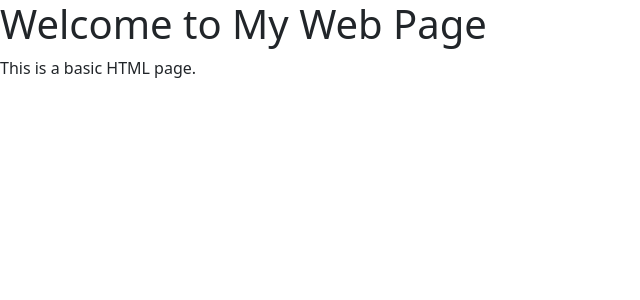
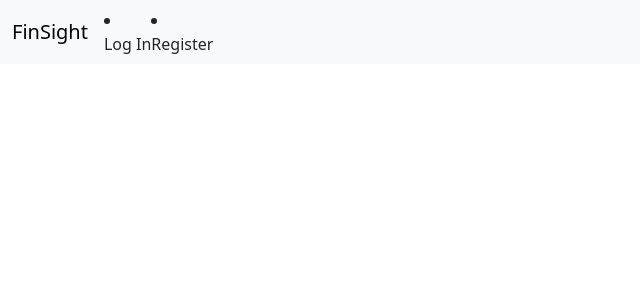
Before and after one commit to drakeclaimber/Final-Project-for-CS50, a Flask app: template templates/layout.html in a window 1280 px wide. Shown: the top 300 px of the page, without its empty margins (0-640 px from the left). Run offline with Flask 3, Linux system fonts and the light colour scheme; the template is opened without the code that fills it, so the values that code supplies are empty.

Commit message:
I have created navbar and some new templates

```diff
--- a/templates/layout.html
+++ b/templates/layout.html
@@ -24,7 +24,54 @@
 		<title>FinSight</title>
 	</head>
 	<body>
-		<h1>Welcome to My Web Page</h1>
-		<p>This is a basic HTML page.</p>
+		<!--Навигационная панель с классами от Bootstrap-->
+    <nav class="navbar navbar-expand-lg navbar-light bg-light">
+      <div class="container-fluid">
+        <a class="navbar-brand" href="/">FinSight</a>
+        <button
+          class="navbar-toggler"
+          type="button"
+          data-bs-toggle="collapse"
+          data-bs-target="#navbarNav"
+          aria-controls="navbarNav"
+          aria-expanded="false"
+          aria-label="Toggle navigation"
+        >
+          <span class="navbar-toggler-icon"></span>
+        </button>
+        <div class="collapse navbar-collapse" id="navbarNav">
+          <!--Если пользователь зарегестрирован-->
+          {% if session["user_id"] %}
+          <ul class="navbar-nav">
+            <li class="nav-item">
+              <a class="nav-link" href="/dashboard">Dashboard</a>
+            </li>
+            <li class="nav-item">
+              <a class="nav-link" href="/AddTransaction">Add transaction</a>
+            </li>
+            <li class="nav-item">
+              <a class="nav-link" href="/EditTransaction">Edit transaction</a>
+            </li>
+            <li class="nav-item">
+              <a class="nav-link" href="/DeleteTransaction">Delete transaction</a>
+            </li>
+            <ul class="navbar-nav ms-auto mt-2">
+              <li class="nav-item">
+                 <a class="nav-link" href="/logout">Log Out</a>
+              </li>
+              <!--Если нет-->
+            {% else %}
+            <li class="nav-item">
+              <a class="nav-link" href="/login">Log In</a>
+            </li>
+            <li class="nav-item">
+              <a class="nav-link" href="/register">Register</a>
+            </li>
+          {% endif %}
+          </ul>
+        </div>
+      </div>
+    </nav>
+
 	</body>
 </html>
```
Also changed, not shown: templates/delete_trans.html (added).
